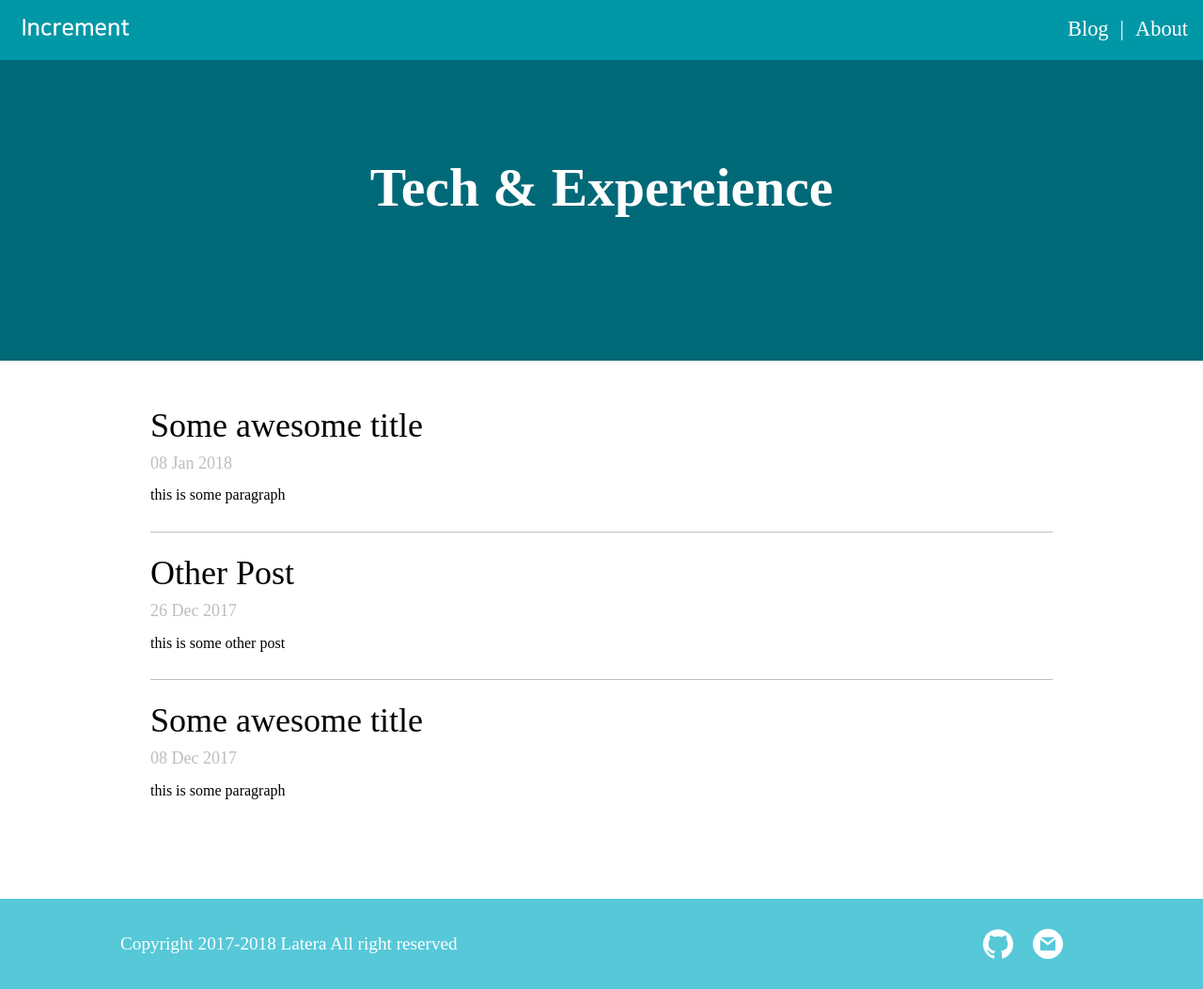
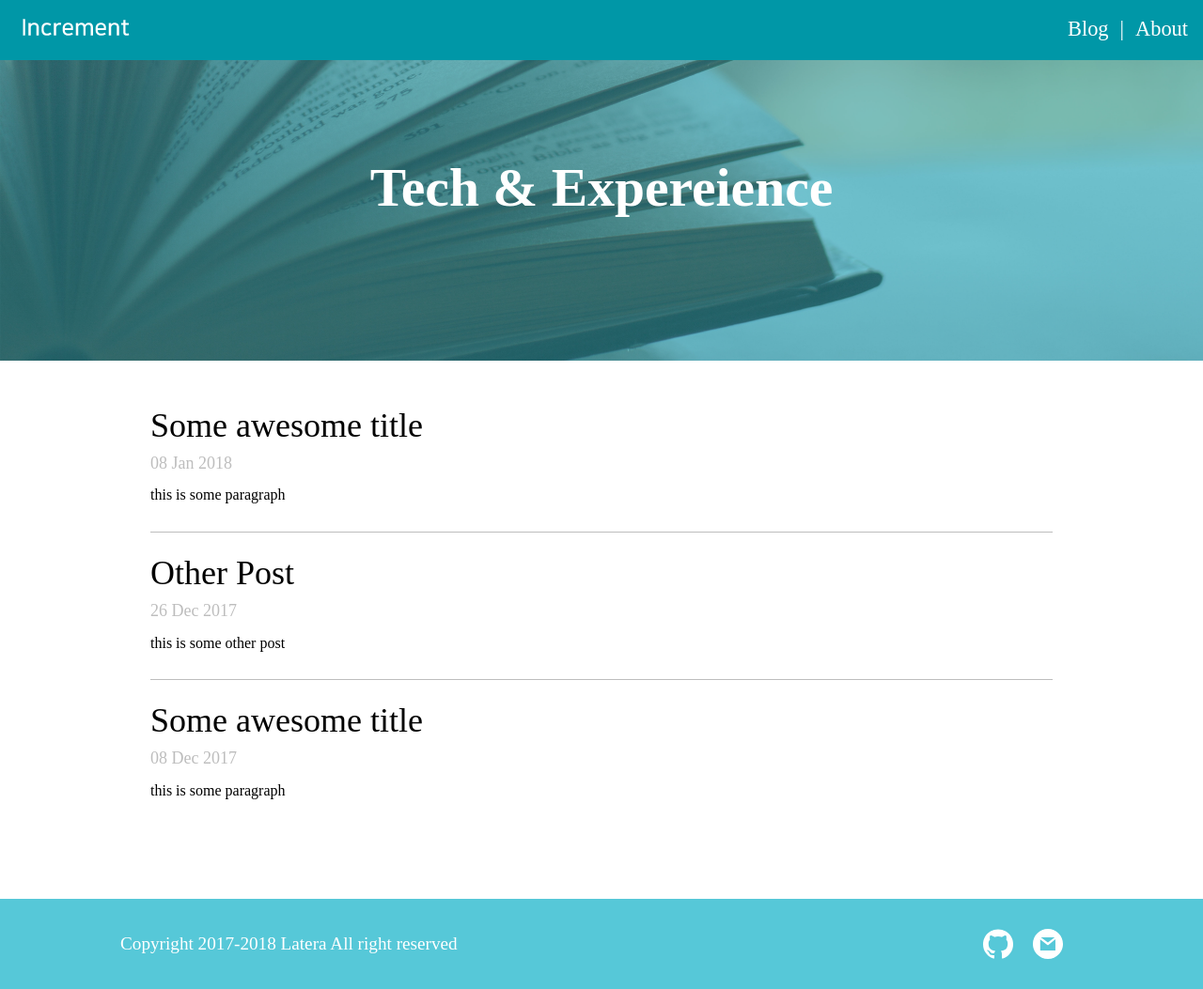
Before and after one commit to Laterality/tech-base-theme, a Jekyll site: the page built from index.html, in a window 1280 px wide. Shown: the whole page at 94% size. Built offline with Jekyll 4.4.1, drawn with Linux system fonts in a browser that asks for light colours; nearby versions of some CDN libraries; the list of posts is cut into pages by our own code.

Commit message:
blog, about 페이지 서브메뉴 헤더 커버 이미지 추가

```diff
--- a/_includes/about_header.html
+++ b/_includes/about_header.html
@@ -1,5 +1,5 @@
-<div class="sub-menu-header">
+<div class="sub-menu-header bg1">
 		<h1 class="sub-menu-title">
 			<strong>About</strong>
 		</h1>
-	</div>
+</div>
--- a/_includes/blog_header.html
+++ b/_includes/blog_header.html
@@ -1,5 +1,5 @@
 <div class="sub-menu-header">
-	<h1 class="sub-menu-title">
+	<h1 class="sub-menu-title bg2">
 		<strong>Tech &amp; Expereience</strong>
 	</h1>
 </div>
--- a/assets/style.css
+++ b/assets/style.css
@@ -110,6 +110,18 @@ span.header-nav-item-delimiter {
   text-align: center;
   padding-bottom: 48px;
 }
+.bg1 {
+  background-image: url("/assets/img/submenu-cover-1.png");
+  background-position: center;
+  background-repeat: no-repeat;
+  background-size: cover;
+}
+.bg2 {
+  background-image: url("/assets/img/submenu-cover-2.png");
+  background-position: center;
+  background-repeat: no-repeat;
+  background-size: cover;
+}
 #post-list-container {
   width: 75%;
   margin: auto;
```
Also changed, not shown: assets/style.less (+16 -1 lines), assets/img/submenu-cover-2.png (added), resources/pexels-photo-46274.jpeg (added), 5 other files.
